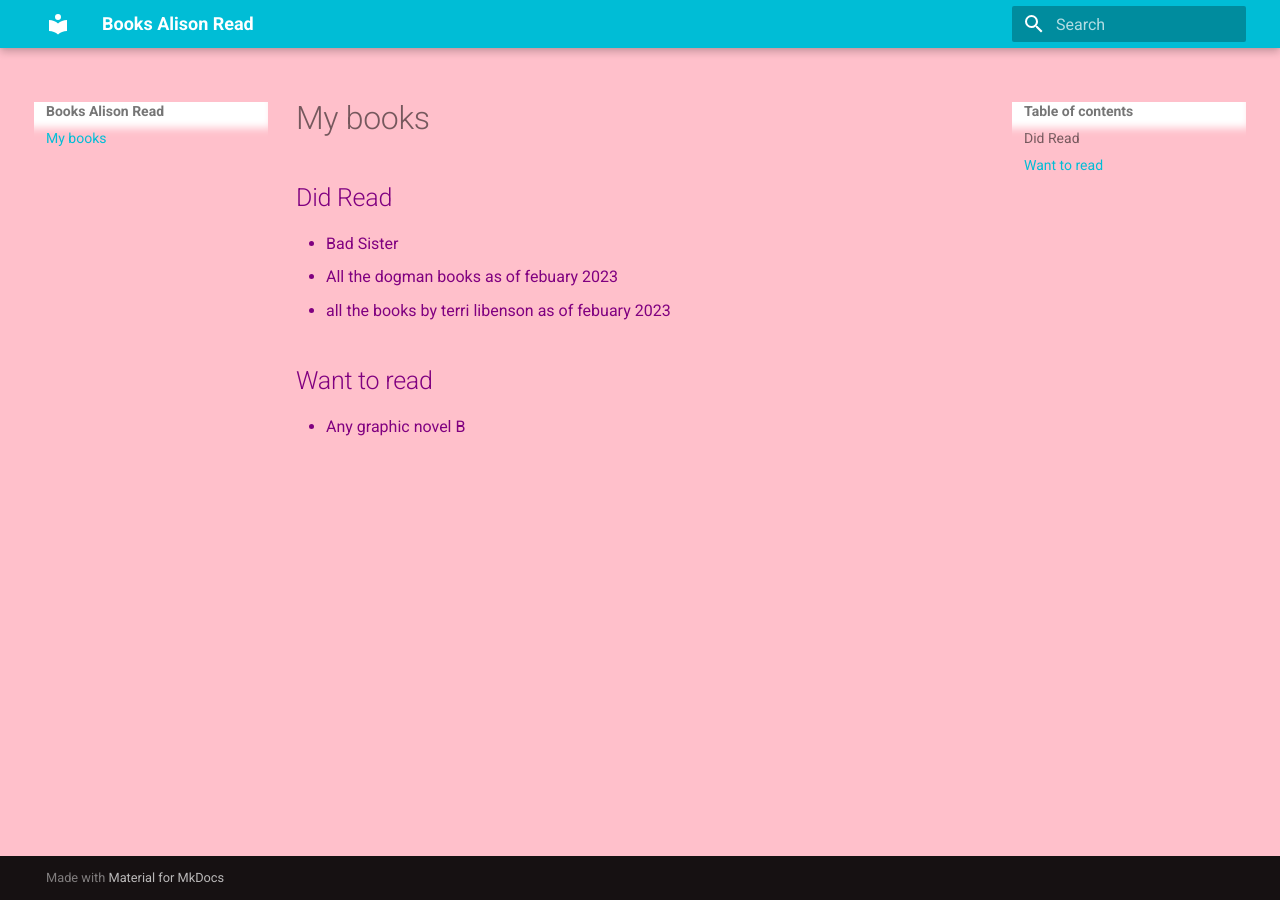
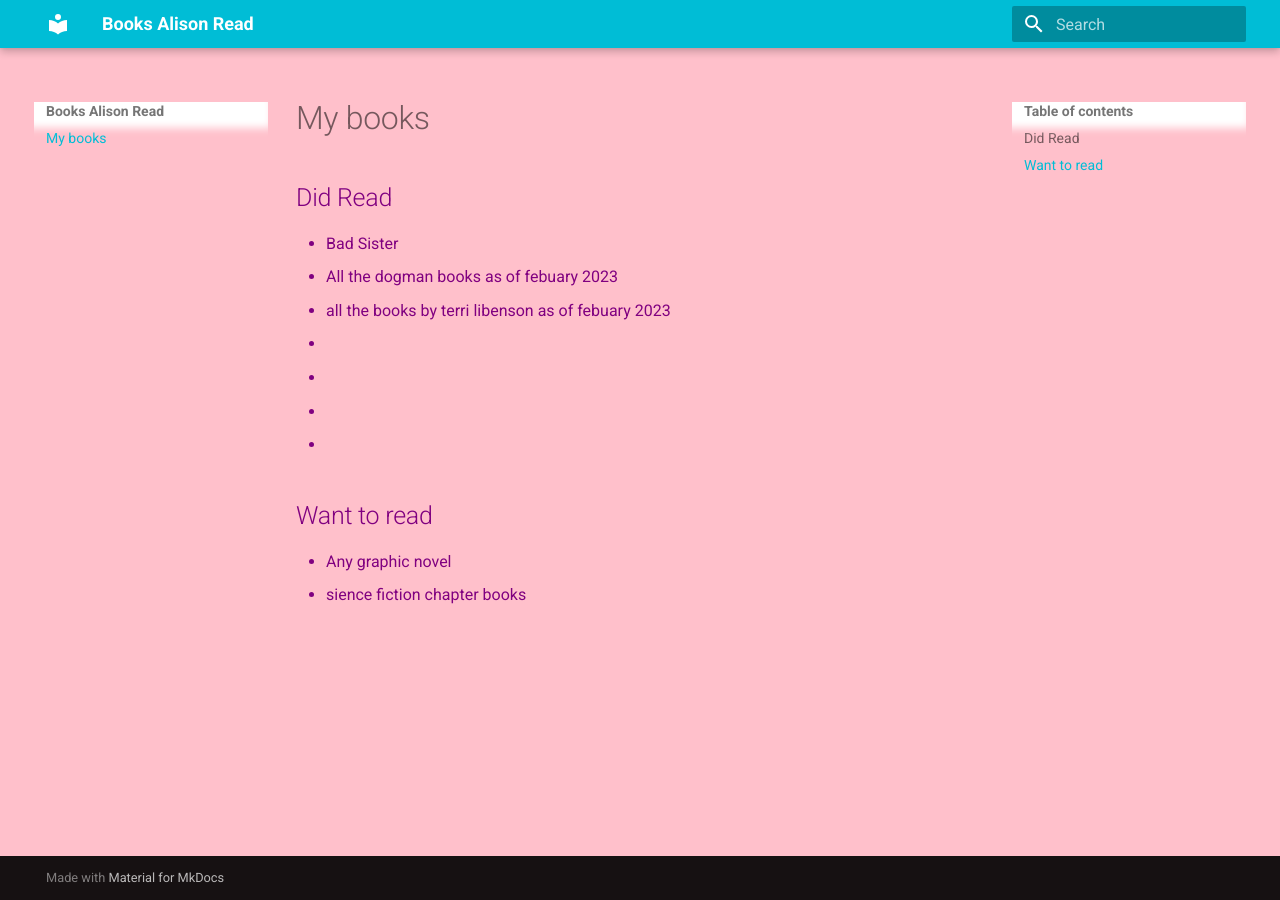
Before and after one commit to irishismyname/books-alison-read, an MkDocs documentation site: the page built from docs/index.md, in a window 1280 px wide. Built offline with MkDocs 1.6.1 and Material for MkDocs 9.7.7, drawn with Linux system fonts in a browser that asks for light colours.

Commit message:
Updated from VSCode

```diff
--- a/docs/index.md
+++ b/docs/index.md
@@ -3,6 +3,10 @@
 - Bad Sister
 - All the dogman books as of  febuary 2023
 -  all the books by terri libenson  as of febuary 2023
+-
+-
+-
+-
 ## Want to read
  - Any graphic novel
- B
+ - sience fiction chapter books
```
